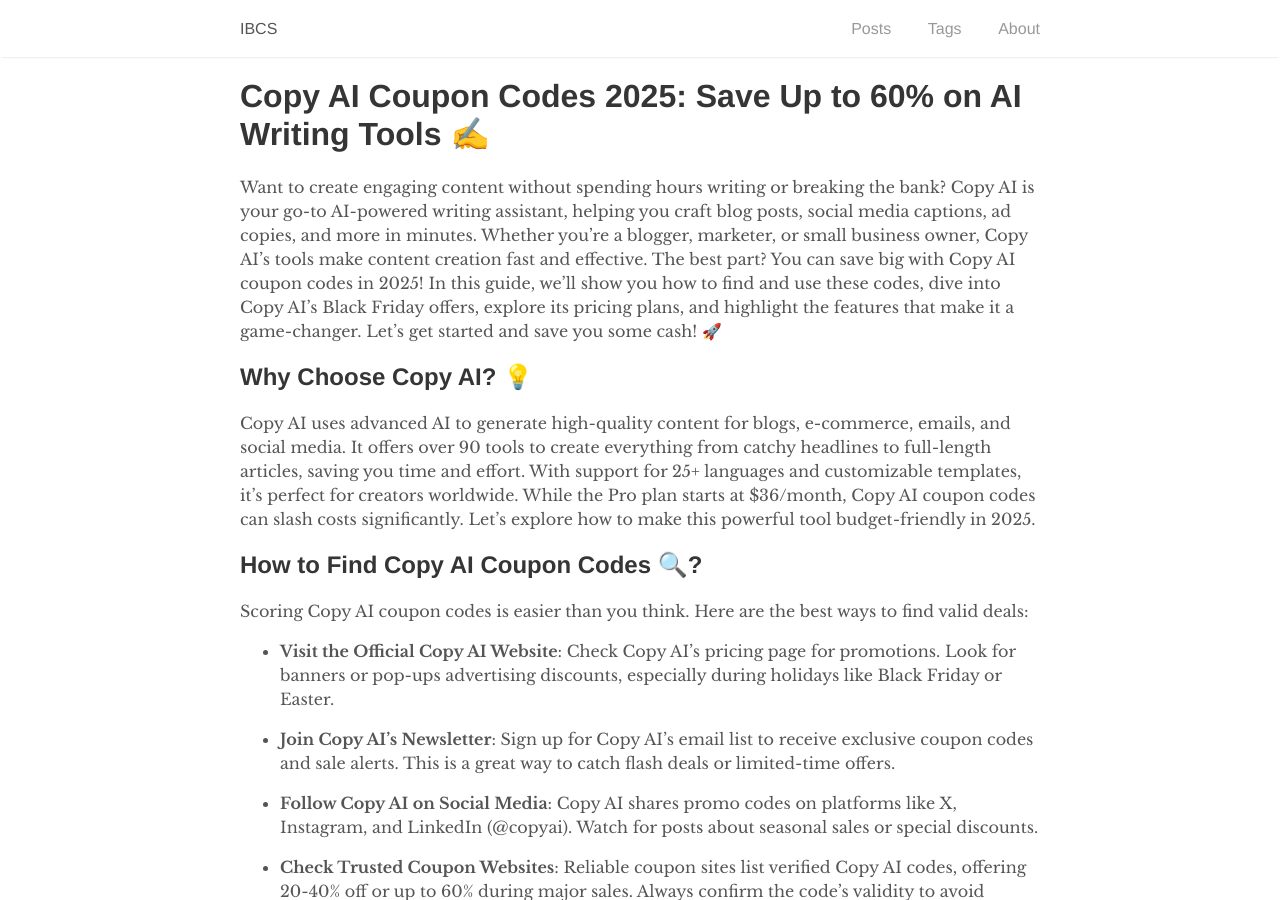
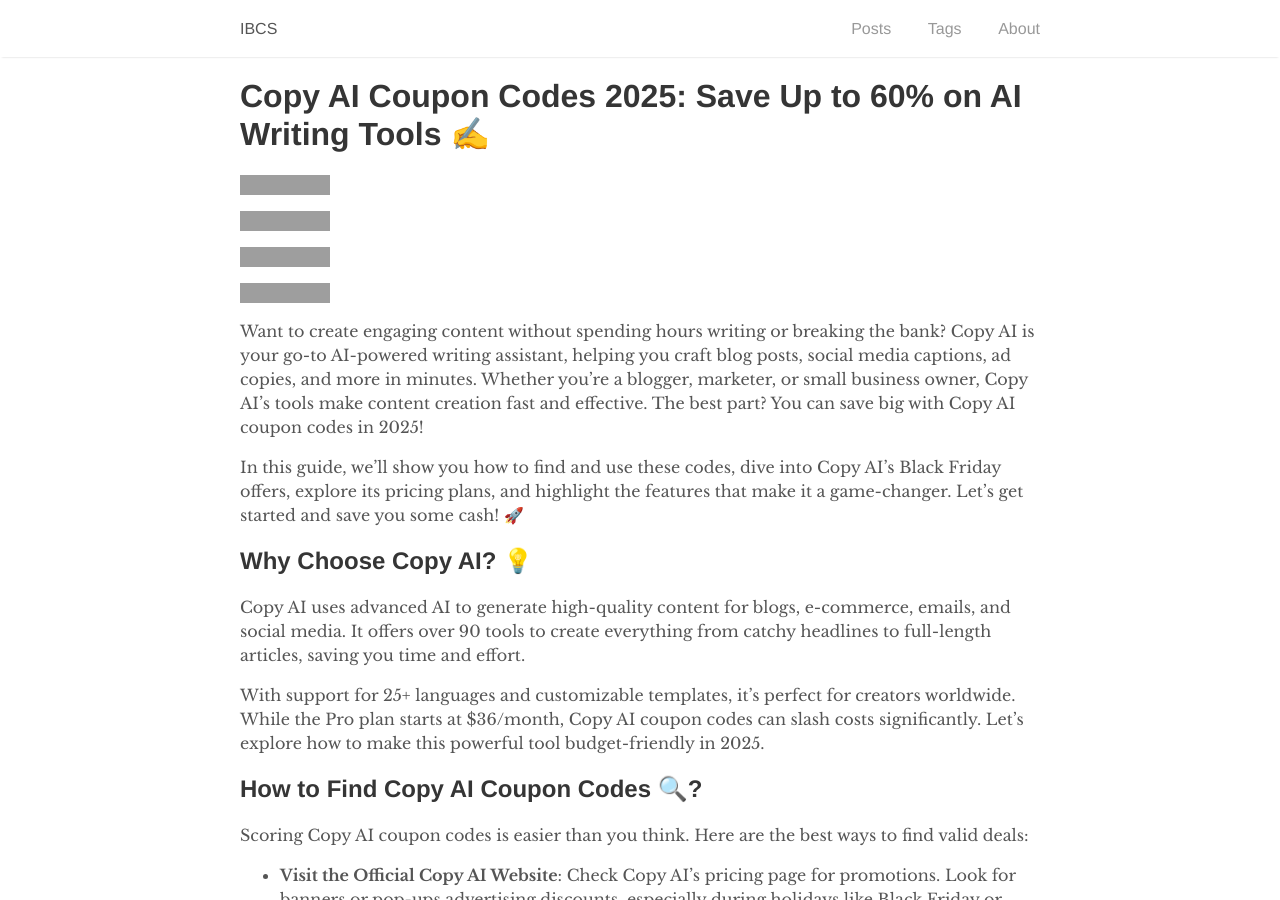
Before and after one commit to rankloud/ibcs, a Jekyll site: the page built from wp/copy ai coupon codes.md, in a window 1280 px wide and 900 px high. Built offline with Jekyll 4.4.1, drawn with Linux system fonts in a browser that asks for light colours; some of the changed lines change nothing that is shown; grey boxes are pictures that could not be loaded.

Commit message:
Updated links

```diff
--- a/wp/copy ai coupon codes.md
+++ b/wp/copy ai coupon codes.md
@@ -10,15 +10,27 @@
 
 # Copy AI Coupon Codes 2025: Save Up to 60% on AI Writing Tools ✍️
 
+[![Save Up to 60% on Copy AI](https://img.shields.io/badge/Save%20Up%20to%2060%25-Copy%20AI%20Discount-brightgreen?style=for-the-badge)](https://www.copy.ai/prices)
+
+[![Get 40% Off Copy AI Pro Plan](https://img.shields.io/badge/Get%2040%25%20Off-Pro%20Plan-blue?style=for-the-badge)](https://www.copy.ai/prices)
+
+[![Black Friday Copy AI Deals](https://img.shields.io/badge/Black%20Friday-Deals%20Up%20to%2060%25-orange?style=for-the-badge)](https://www.copy.ai/prices)
+
+[![Try Copy AI Free Plan](https://img.shields.io/badge/Try%20Free%20Plan-Start%20Now-purple?style=for-the-badge)](https://www.copy.ai/prices)
+
 Want to create engaging content without spending hours writing or breaking the bank? Copy AI is your go-to AI-powered writing assistant, helping you craft blog posts,
 social media captions, ad copies, and more in minutes. Whether you’re a blogger, marketer, or small business owner, Copy AI’s tools make content creation fast and
-effective. The best part? You can save big with Copy AI coupon codes in 2025! In this guide, we’ll show you how to find and use these codes, dive into Copy
+effective. The best part? You can save big with Copy AI coupon codes in 2025!
+
+In this guide, we’ll show you how to find and use these codes, dive into Copy
 AI’s Black Friday offers, explore its pricing plans, and highlight the features that make it a game-changer. Let’s get started and save you some cash! 🚀
 
 ## Why Choose Copy AI? 💡
 
 Copy AI uses advanced AI to generate high-quality content for blogs, e-commerce, emails, and social media. It offers over 90 tools to create everything from
-catchy headlines to full-length articles, saving you time and effort. With support for 25+ languages and customizable templates, it’s perfect for creators worldwide.
+catchy headlines to full-length articles, saving you time and effort.
+
+With support for 25+ languages and customizable templates, it’s perfect for creators worldwide.
 While the Pro plan starts at $36/month, Copy AI coupon codes can slash costs significantly. Let’s explore how to make this powerful tool budget-friendly in 2025.
 
 ## How to Find Copy AI Coupon Codes 🔍?
```
